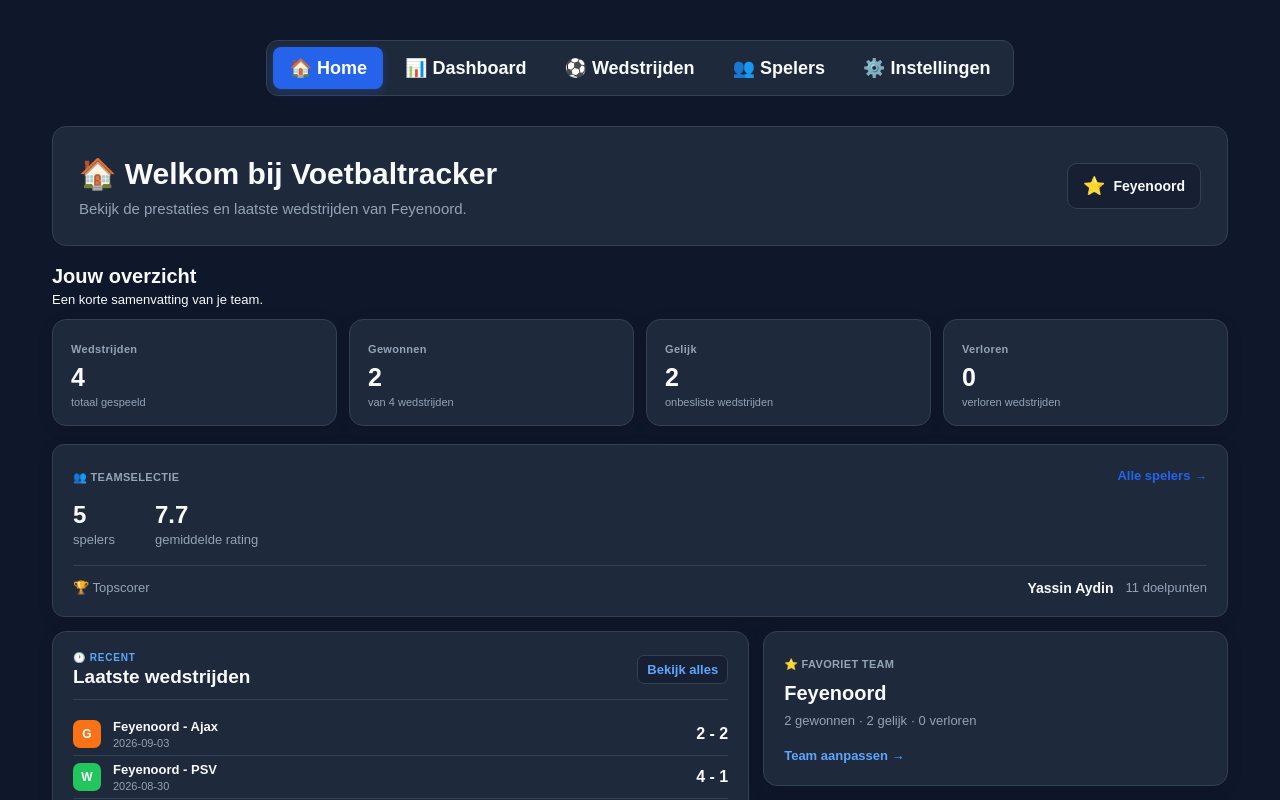
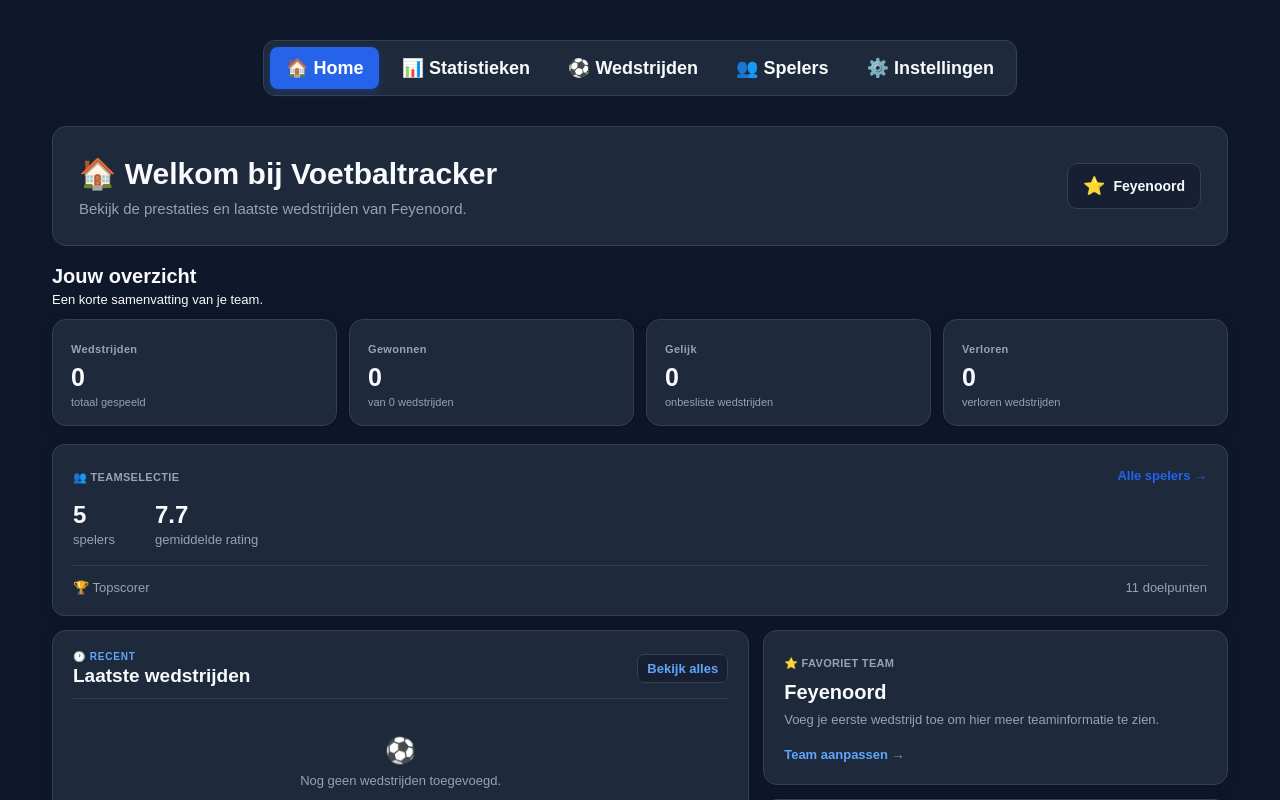
Before and after one commit to Ryan050409/simpel-design, a React (Vite) app: page / in a window 1280 px wide. Shown: the top 800 px of the page. Built offline with nearby package versions, Linux system fonts and the light colour scheme.

Commit message:
Dashboard naam =  statistieken en app.tsx erg opgeschoond

```diff
--- a/src/App.tsx
+++ b/src/App.tsx
@@ -38,184 +38,11 @@ const seedTeams: Team[] = [
 ];
 
 const firstNames = [
-  "Lucas",
-  "Daan",
-  "Milan",
-  "Sem",
-  "Liam",
-  "Finn",
-  "Noah",
-  "Thijs",
-  "Bram",
-  "Jesse",
-  "Noud",
-  "Julian",
-  "Ruben",
-  "Lars",
-  "Timo",
-  "Jens",
-  "Mees",
-  "Joep",
-  "Sam",
-  "Mats",
-  "David",
-  "Max",
-  "Thomas",
-  "Dani",
-  "Rayan",
-  "Owen",
-  "Sven",
-  "Luuk",
-  "Niek",
-  "Cas",
-  "Wout",
-  "Stijn",
-  "Rik",
-  "Jurre",
-  "Mick",
-  "Teun",
-  "Pim",
-  "Mauro",
-  "Kai",
-  "Yassin",
-  "Adam",
-  "Ibrahim",
-  "Nassim",
-  "Victor",
-  "Alex",
-  "Nico",
-  "Raf",
-  "Levi",
-  "Jasper",
-  "Tygo",
-  "Hugo",
-  "Jace",
-  "Dex",
-  "Sil",
-  "Olivier",
-  "Joris",
-  "Wesley",
-  "Rayan",
-  "Ismael",
-  "Bilal",
-  "Younes",
-  "Amir",
-  "Anouar",
-  "Karim",
-  "Ayoub",
-  "Mounir",
-  "Sami",
-  "Yassin",
-  "Elias",
-  "Adam",
-  "Milan",
-  "Robin",
-  "Dylan",
-  "Kevin",
-  "Mike",
-  "Nick",
-  "Stefan",
-  "Daan",
-  "Rens",
-  "Tijn",
-  "Gijs",
-  "Boris",
-  "Floris",
-  "Pieter",
-  "Jelle",
-  "Maarten",
-  "Willem",
-  "Sander",
+  "Lucas"
 ];
 
 const lastNames = [
-  "Jansen",
-  "de Boer",
-  "Smit",
-  "Bakker",
-  "Visser",
-  "van Dijk",
-  "Meijer",
-  "Mulder",
-  "de Jong",
-  "Kok",
-  "Bos",
-  "Prins",
-  "Willems",
-  "Kuiper",
-  "Hoekstra",
-  "Vermeulen",
-  "van der Meer",
-  "Dekker",
-  "Peters",
-  "Kramer",
-  "Blom",
-  "Vos",
-  "Post",
-  "Schaap",
-  "Wolters",
-  "Hendriks",
-  "Dijkstra",
-  "Brouwer",
-  "Schouten",
-  "van Leeuwen",
-  "Vink",
-  "Wouters",
-  "Jacobs",
-  "van den Berg",
-  "Koster",
-  "Smeets",
-  "van Dam",
-  "El Amrani",
-  "Öztürk",
-  "Aydin",
-  "Bennani",
-  "Kovacs",
-  "Petrov",
-  "Martens",
-  "Peeters",
-  "Maes",
-  "Claes",
-  "van Beek",
-  "van Vliet",
-  "Schipper",
-  "de Wit",
-  "van den Heuvel",
-  "Molenaar",
-  "Hoogendoorn",
-  "van der Linden",
-  "Veenstra",
-  "Scholten",
-  "Hermans",
-  "Smits",
-  "van der Wal",
-  "Koning",
-  "Pronk",
-  "Timmermans",
-  "van Loon",
-  "van der Horst",
-  "Verhoeven",
-  "van den Broek",
-  "Groot",
-  "Klein",
-  "Voskamp",
-  "Meijerink",
-  "Schoenmakers",
-  "Ruiter",
-  "van Os",
-  "Huisman",
-  "van Zanten",
-  "Wijnands",
-  "Boon",
-  "Kooij",
-  "van der Velden",
-  "Brands",
-  "Mertens",
-  "Smeets",
-  "Jonge",
-  "Kramer",
-  "van der Velde",
-  "Dekker",
+  "Jansen"
 ];
 
 const positions = [
@@ -342,247 +169,6 @@ const lastname = lastNames[playerIndex];
 const seedPlayers = createSeedPlayers();
 
 const seedMatches: Match[] = [
-  {
-    id: 1,
-    home: "Ajax",
-    away: "PSV",
-    homeGoals: 3,
-    awayGoals: 1,
-    date: "2026-09-06",
-  },
-  {
-    id: 2,
-    home: "Ajax",
-    away: "Feyenoord",
-    homeGoals: 2,
-    awayGoals: 2,
-    date: "2026-09-03",
-  },
-  {
-    id: 3,
-    home: "Feyenoord",
-    away: "PSV",
-    homeGoals: 4,
-    awayGoals: 1,
-    date: "2026-08-30",
-  },
-  {
-    id: 4,
-    home: "AZ",
-    away: "Ajax",
-    homeGoals: 1,
-    awayGoals: 2,
-    date: "2026-08-27",
-  },
-  {
-    id: 5,
-    home: "PSV",
-    away: "AZ",
-    homeGoals: 3,
-    awayGoals: 0,
-    date: "2026-08-24",
-  },
-  {
-    id: 6,
-    home: "Feyenoord",
-    away: "AZ",
-    homeGoals: 1,
-    awayGoals: 1,
-    date: "2026-08-21",
-  },
-  {
-    id: 7,
-    home: "FC Twente",
-    away: "Ajax",
-    homeGoals: 0,
-    awayGoals: 2,
-    date: "2026-08-18",
-  },
-  {
-    id: 8,
-    home: "FC Utrecht",
-    away: "Feyenoord",
-    homeGoals: 1,
-    awayGoals: 3,
-    date: "2026-08-15",
-  },
-  {
-    id: 9,
-    home: "PSV",
-    away: "FC Utrecht",
-    homeGoals: 2,
-    awayGoals: 2,
-    date: "2026-08-12",
-  },
-  {
-    id: 10,
-    home: "AZ",
-    away: "FC Twente",
-    homeGoals: 2,
-    awayGoals: 1,
-    date: "2026-08-09",
-  },
-  {
-    id: 11,
-    home: "FC Twente",
-    away: "PSV",
-    homeGoals: 1,
-    awayGoals: 3,
-    date: "2026-08-06",
-  },
-  {
-    id: 12,
-    home: "FC Utrecht",
-    away: "AZ",
-    homeGoals: 0,
-    awayGoals: 0,
-    date: "2026-08-03",
-  },
-
-  {
-    id: 13,
-    home: "ADO Den Haag",
-    away: "Excelsior Rotterdam",
-    homeGoals: 2,
-    awayGoals: 1,
-    date: "2026-09-05",
-  },
-  {
-    id: 14,
-    home: "FC Groningen",
-    away: "Fortuna Sittard",
-    homeGoals: 1,
-    awayGoals: 1,
-    date: "2026-09-04",
-  },
-  {
-    id: 15,
-    home: "Go Ahead Eagles",
-    away: "N.E.C. Nijmegen",
-    homeGoals: 3,
-    awayGoals: 2,
-    date: "2026-09-02",
-  },
-  {
-    id: 16,
-    home: "PEC Zwolle",
-    away: "SC Cambuur",
-    homeGoals: 2,
-    awayGoals: 0,
-    date: "2026-09-01",
-  },
-  {
-    id: 17,
-    home: "sc Heerenveen",
-    away: "Sparta Rotterdam",
-    homeGoals: 1,
-    awayGoals: 1,
-    date: "2026-08-31",
-  },
-  {
-    id: 18,
-    home: "Telstar",
-    away: "Willem II",
-    homeGoals: 0,
-    awayGoals: 2,
-    date: "2026-08-30",
-  },
-  {
-    id: 19,
-    home: "ADO Den Haag",
-    away: "FC Groningen",
-    homeGoals: 1,
-    awayGoals: 3,
-    date: "2026-08-28",
-  },
-  {
-    id: 20,
-    home: "Excelsior Rotterdam",
-    away: "Go Ahead Eagles",
-    homeGoals: 2,
-    awayGoals: 2,
-    date: "2026-08-27",
-  },
-  {
-    id: 21,
-    home: "Fortuna Sittard",
-    away: "PEC Zwolle",
-    homeGoals: 1,
-    awayGoals: 0,
-    date: "2026-08-26",
-  },
-  {
-    id: 22,
-    home: "N.E.C. Nijmegen",
-    away: "sc Heerenveen",
-    homeGoals: 2,
-    awayGoals: 1,
-    date: "2026-08-25",
-  },
-  {
-    id: 23,
-    home: "SC Cambuur",
-    away: "Telstar",
-    homeGoals: 2,
-    awayGoals: 2,
-    date: "2026-08-24",
-  },
-  {
-    id: 24,
-    home: "Sparta Rotterdam",
-    away: "Willem II",
-    homeGoals: 3,
-    awayGoals: 1,
-    date: "2026-08-23",
-  },
-  {
-    id: 25,
-    home: "FC Groningen",
-    away: "Go Ahead Eagles",
-    homeGoals: 2,
-    awayGoals: 2,
-    date: "2026-08-22",
-  },
-  {
-    id: 26,
-    home: "PEC Zwolle",
-    away: "ADO Den Haag",
-    homeGoals: 1,
-    awayGoals: 2,
-    date: "2026-08-21",
-  },
-  {
-    id: 27,
-    home: "Willem II",
-    away: "Fortuna Sittard",
-    homeGoals: 0,
-    awayGoals: 1,
-    date: "2026-08-20",
-  },
-  {
-    id: 28,
-    home: "Telstar",
-    away: "N.E.C. Nijmegen",
-    homeGoals: 1,
-    awayGoals: 3,
-    date: "2026-08-19",
-  },
-  {
-    id: 29,
-    home: "sc Heerenveen",
-    away: "SC Cambuur",
-    homeGoals: 2,
-    awayGoals: 0,
-    date: "2026-08-18",
-  },
-  {
-    id: 30,
-    home: "Sparta Rotterdam",
-    away: "Excelsior Rotterdam",
-    homeGoals: 1,
-    awayGoals: 1,
-    date: "2026-08-17",
-  },
 ];
 
 function App() {
@@ -668,7 +254,7 @@ function App() {
         <nav className="nav">
           <NavLink to="/">🏠 Home</NavLink>
 
-          <NavLink to="/dashboard">📊 Dashboard</NavLink>
+          <NavLink to="/dashboard">📊 Statistieken</NavLink>
 
           <NavLink to="/wedstrijden">⚽ Wedstrijden</NavLink>
 
--- a/src/Dashboard.tsx
+++ b/src/Dashboard.tsx
@@ -74,8 +74,8 @@ function Dashboard({ matches, playerList, team }: DashboardProps) {
     <div className="dashboard">
       <div className="dashboard-page-header">
         <div>
-          <h1>📊 Dashboard</h1>
-          <p>Bekijk het overzicht van {team}.</p>
+          <h1>📊 Statistieken</h1>
+          <p>Bekijk de uitgebreide statistieken van {team}.</p>
         </div>
       </div>
 
@@ -124,26 +124,76 @@ function Dashboard({ matches, playerList, team }: DashboardProps) {
         </div>
       </div>
 
-      <div className="dashboard-extra">
-        <h2>Teamstatistieken</h2>
 
-        <p>
-          <strong>⚽ Goals voor:</strong> {goalsFor}
-        </p>
+<div className="dashboard-extra">
+  <div className="team-stats-heading">
+    <div>
+      <span className="team-stats-eyebrow">TEAMANALYSE</span>
+      <h2>Teamstatistieken</h2>
+      <p>De aanvallende en verdedigende prestaties van {team}.</p>
+    </div>
+    <span className="team-stats-ball">⚽</span>
+  </div>
 
-        <p>
-          <strong>🥅 Goals tegen:</strong> {goalsAgainst}
-        </p>
+  <div className="team-stats-overview">
+    <div className="team-stat-block goals-for">
+      <span>DOELPUNTEN VOOR</span>
+      <strong>{goalsFor}</strong>
+      <small>Gescoord</small>
+    </div>
 
-        <p>
-          <strong>📊 Doelsaldo:</strong> {goalDifference > 0 ? "+" : ""}
-          {goalDifference}
-        </p>
+    <div className="team-stat-block goals-against">
+      <span>DOELPUNTEN TEGEN</span>
+      <strong>{goalsAgainst}</strong>
+      <small>Tegendoelpunten</small>
+    </div>
 
-        <p>
-          <strong>📈 Gemiddeld goals per wedstrijd:</strong> {averageGoals}
-        </p>
-      </div>
+    <div className="team-stat-block goal-difference">
+      <span>DOELSALDO</span>
+      <strong>
+        {goalDifference > 0 ? "+" : ""}
+        {goalDifference}
+      </strong>
+      <small>
+        {goalDifference > 0
+          ? "Positief doelsaldo"
+          : goalDifference < 0
+            ? "Negatief doelsaldo"
+            : "Neutraal doelsaldo"}
+      </small>
+    </div>
+  </div>
+
+  <div className="goals-comparison">
+    <div className="goals-comparison-label">
+      <span>Gescoord</span>
+      <strong>{goalsFor}</strong>
+    </div>
+
+    <div className="goals-bar">
+      <div
+        className="goals-bar-for"
+        style={{
+          width: `${(goalsFor / Math.max(goalsFor, goalsAgainst, 1)) * 100}%`,
+        }}
+      />
+    </div>
+
+    <div className="goals-comparison-label">
+      <span>Tegendoelpunten</span>
+      <strong>{goalsAgainst}</strong>
+    </div>
+
+    <div className="goals-bar">
+      <div
+        className="goals-bar-against"
+        style={{
+          width: `${(goalsAgainst / Math.max(goalsFor, goalsAgainst, 1)) * 100}%`,
+        }}
+      />
+    </div>
+  </div>
+</div>
 
       <div className="dashboard-extra">
         <h2>Spelersstatistieken</h2>
@@ -175,7 +225,6 @@ function Dashboard({ matches, playerList, team }: DashboardProps) {
           <p>Er zijn nog geen spelers voor {team}.</p>
         )}
       </div>
-
     </div>
   );
 }
```
